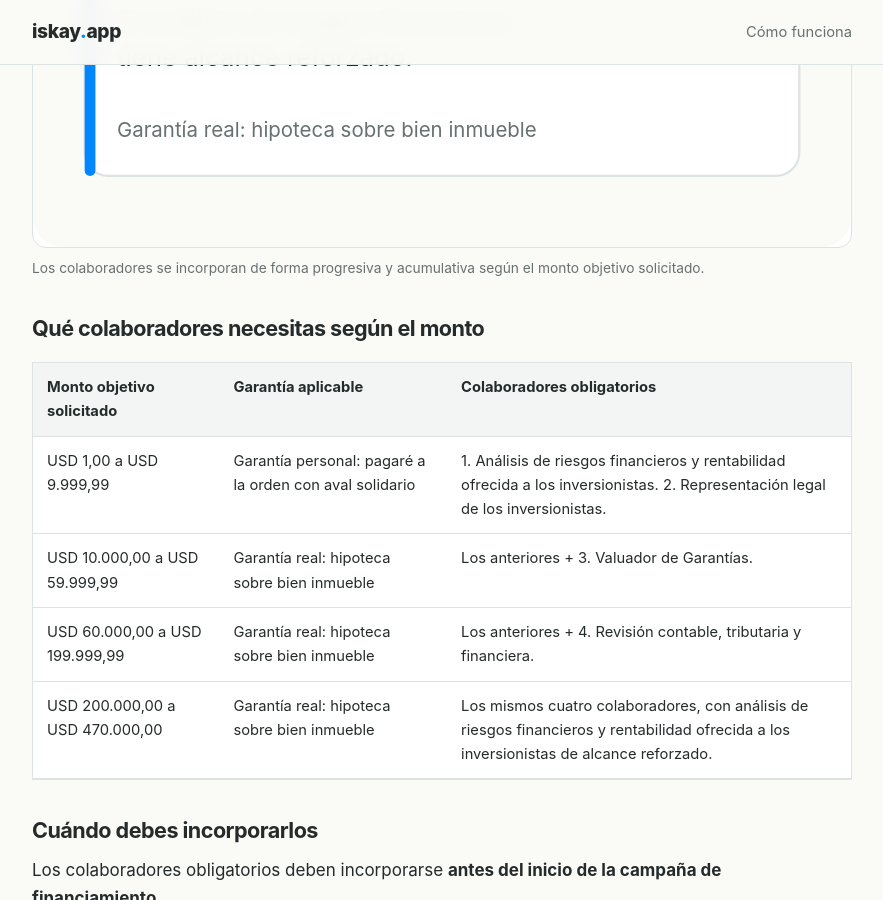
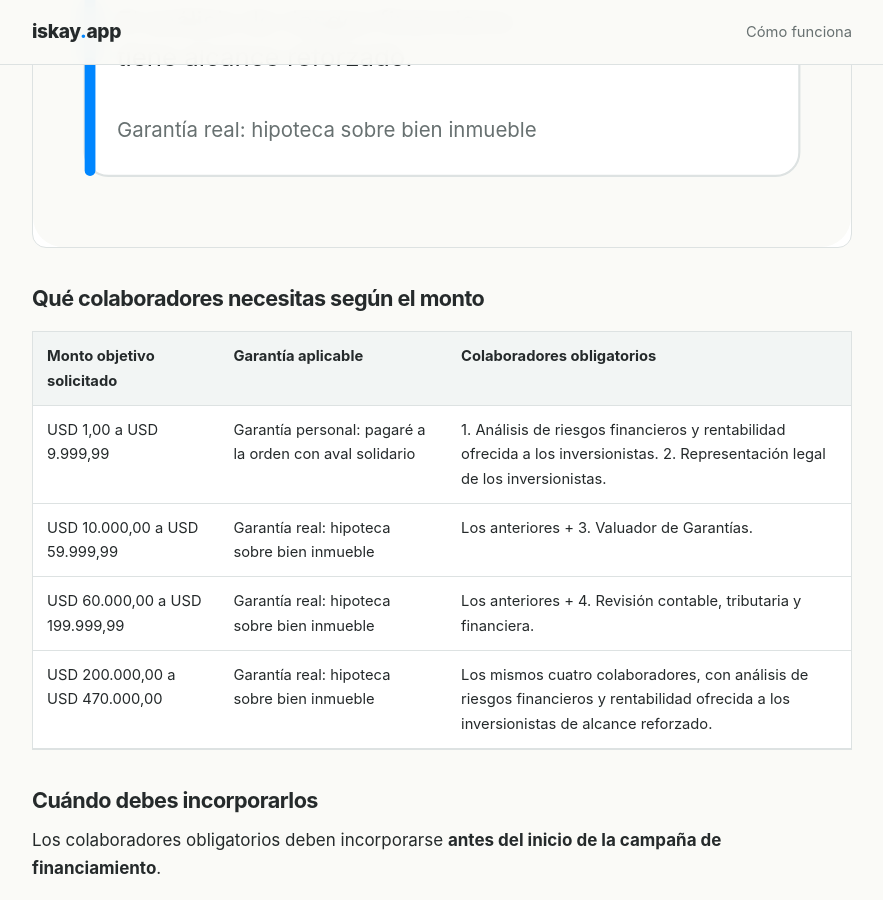
Before and after one commit to iskayApp/como-funciona, a Jekyll site: the page built from ideas/financiamiento-reembolsable/promotores/03-prepara-la-revision-profesional/13-que-colaboradores-necesitas-segun-el-monto-solicitado.md, in a window 1280 px wide and 900 px high, scrolled down 1921 px. Shown: the whole window, without its empty margins (198-1081 px from the left). Built offline with Jekyll 4.4.1, drawn with Linux system fonts in a browser that asks for light colours.

Commit message:
docs: remove repeated FR-PRO-13 media caption

```diff
--- a/ideas/financiamiento-reembolsable/promotores/03-prepara-la-revision-profesional/13-que-colaboradores-necesitas-segun-el-monto-solicitado.md
+++ b/ideas/financiamiento-reembolsable/promotores/03-prepara-la-revision-profesional/13-que-colaboradores-necesitas-segun-el-monto-solicitado.md
@@ -19,9 +19,8 @@ media:
     storage: "internal"
     purpose: "resumen"
     alt: "Diagrama de los colaboradores obligatorios según el monto objetivo solicitado"
-    caption: "Los colaboradores se incorporan de forma progresiva y acumulativa según el monto objetivo solicitado."
     placement: "after-summary"
-    version: 1
+    version: 2
     source: "1 FinanciamientoReembolsable(2).docx — 4 Colaboradores obligatorios"
     status: "approved"
 prev_url: /financiamiento-reembolsable/promotores/configura-tu-financiamiento/que-debes-saber-sobre-la-garantia-hipotecaria/
@@ -44,7 +43,6 @@ A mayor monto solicitado, se añaden nuevas áreas de revisión profesional.
     alt="Diagrama de los colaboradores obligatorios según el monto objetivo solicitado"
     loading="lazy"
     decoding="async">
-  <figcaption>Los colaboradores se incorporan de forma progresiva y acumulativa según el monto objetivo solicitado.</figcaption>
 </figure>
 
 ## Qué colaboradores necesitas según el monto
```
